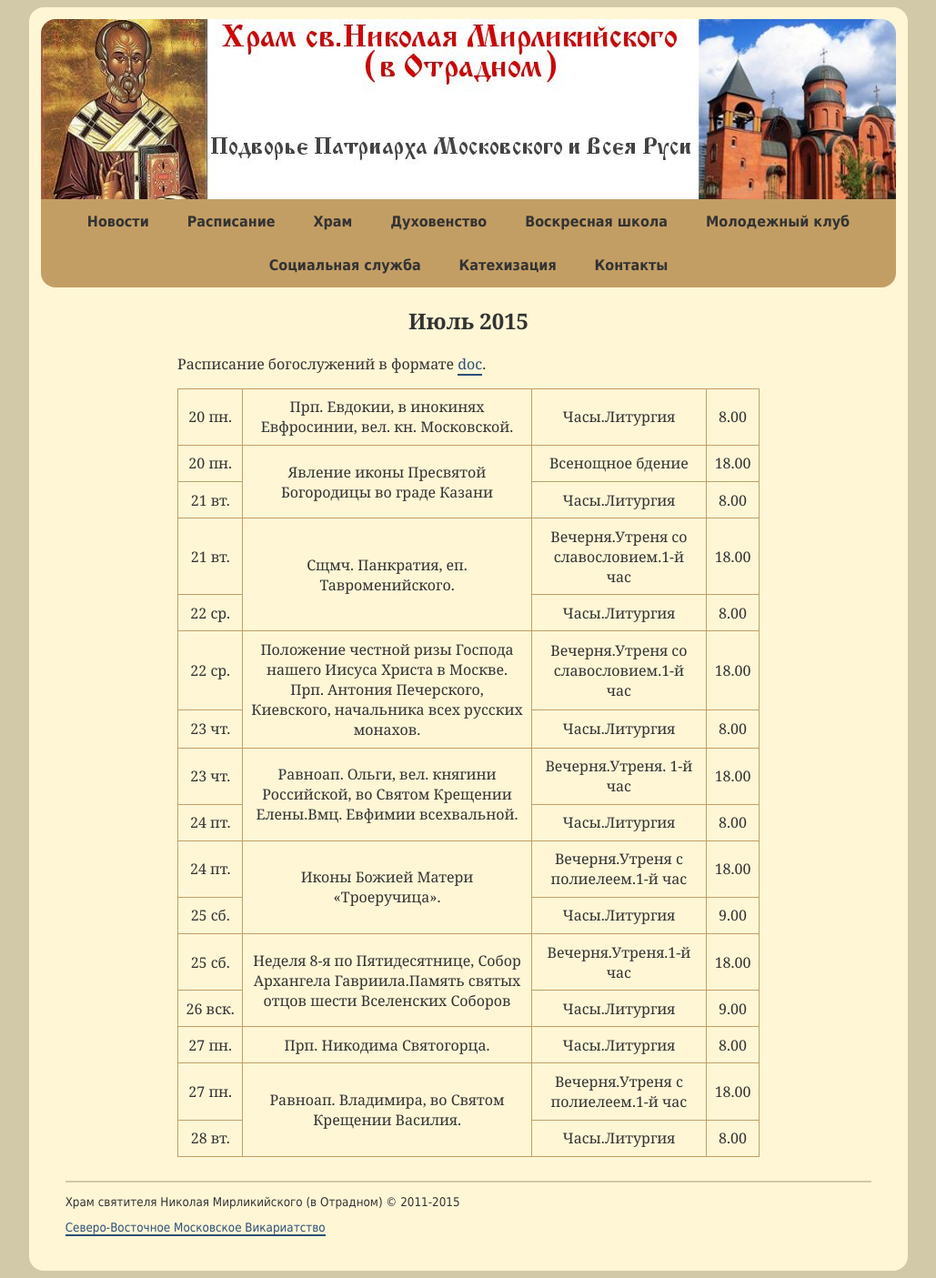
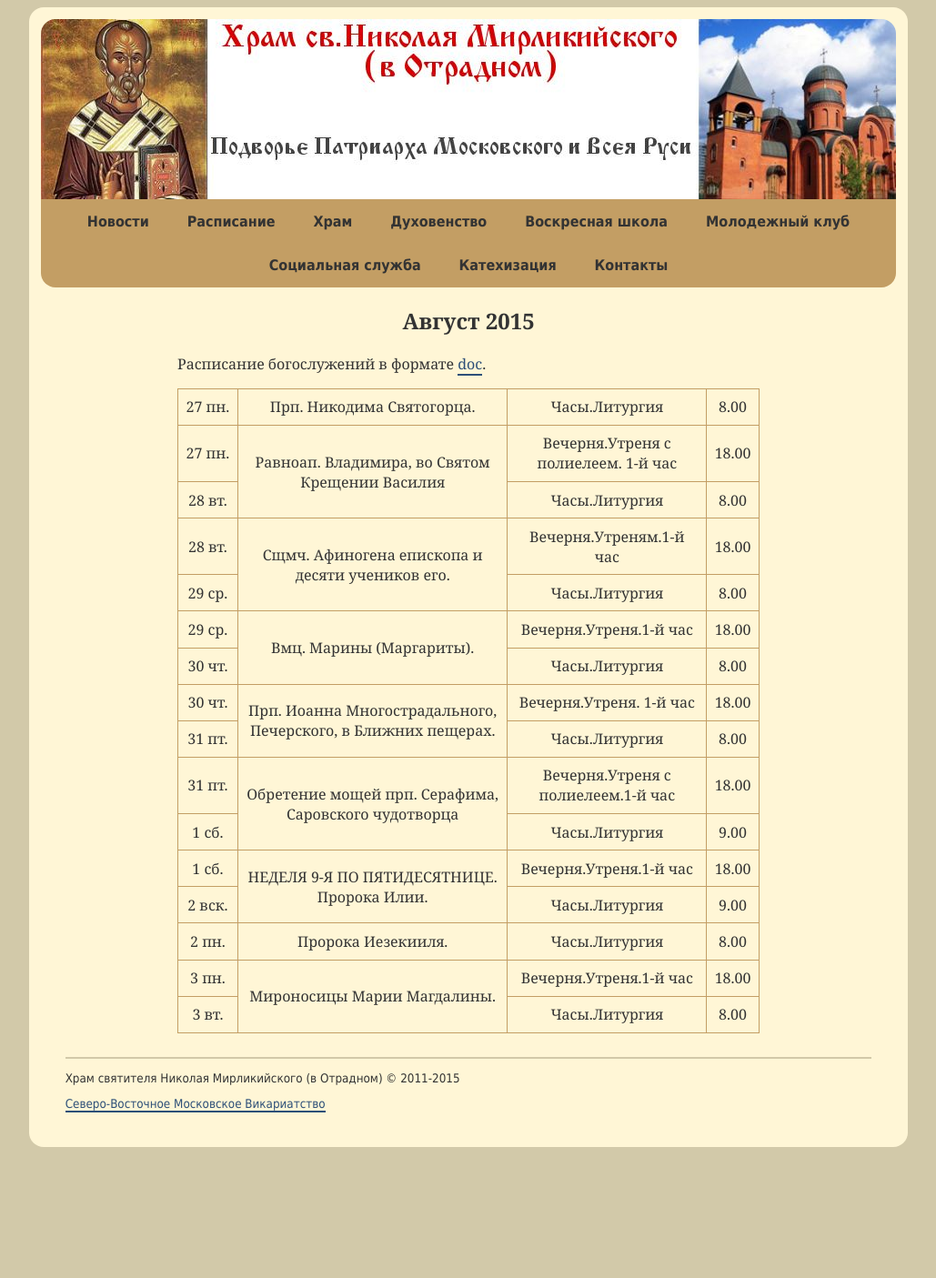
Before and after one commit to hramotradnoe/hramotradnoe.github.io, a Jekyll site: the page built from schedule/index.html, in a window 1280 px wide. Shown: the whole page at 91% size, without its empty margins (125-1154 px from the left). Built offline with Jekyll 4.4.1, drawn with Linux system fonts in a browser that asks for light colours; Markdown is read by kramdown in place of the engine named in the settings; after the commit the page ends 1269 px from its top, so only the background shows below that.

Commit message:
расписание на август

```diff
--- a/_data/schedule.yml
+++ b/_data/schedule.yml
@@ -1,69 +1,69 @@
-period: Июль 2015
-link: https://docs.google.com/document/d/1f1d66bF8ZHsmK_GeO9e_noYoTKM2krdN0GIojeuEuiA/edit?pli=1
+period: Август 2015
+link: https://docs.google.com/document/d/1uuE9xhTuOiFAjOGwbaVZb1gSC1xGTzW5ULEB5LPkpV8/edit
 timetable:
- - description : "Прп. Евдокии, в инокинях Евфросинии, вел. кн. Московской."
-   services    :
-      - day   : 20&nbsp;пн.
-        time  : '8.00'
-        title : "Часы.Литургия"
- - description : "Явление иконы Пресвятой Богородицы во граде Казани"
-   services    :
-      - day   : 20&nbsp;пн.
-        time  : '18.00'
-        title : "Всенощное бдение"
-      - day   : 21&nbsp;вт.
-        time  : '8.00'
-        title : "Часы.Литургия"
- - description : "Сщмч. Панкратия, еп. Тавроменийского."
-   services    :
-      - day   : 21&nbsp;вт.
-        time  : '18.00'
-        title : "Вечерня.Утреня со славословием.1-й час"
-      - day   : 22&nbsp;ср.
-        time  : '8.00'
-        title : "Часы.Литургия"
- - description : "Положение честной ризы Господа нашего Иисуса Христа в Москве. Прп. Антония Печерского, Киевского, начальника всех русских монахов."
-   services    :
-      - day   : 22&nbsp;ср.
-        time  : '18.00'
-        title : "Вечерня.Утреня со славословием.1-й час"
-      - day   : 23&nbsp;чт.
-        time  : '8.00'
-        title : "Часы.Литургия"
- - description : "Равноап. Ольги, вел. княгини Российской, во Святом Крещении Елены.Вмц. Евфимии всехвальной."
-   services    :
-      - day   : 23&nbsp;чт.
-        time  : '18.00'
-        title : "Вечерня.Утреня. 1-й час"
-      - day   : 24&nbsp;пт.
-        time  : '8.00'
-        title : "Часы.Литургия"
- - description : "Иконы Божией Матери «Троеручица»."
-   services    :
-      - day   : 24&nbsp;пт.
-        time  : '18.00'
-        title : "Вечерня.Утреня с полиелеем.1-й час"
-      - day   : 25&nbsp;сб.
-        time  : '9.00'
-        title : "Часы.Литургия"
- - description : "Неделя 8-я по Пятидесятнице, Собор Архангела Гавриила.Память святых отцов шести Вселенских Соборов"
-   services    :
-      - day   : 25&nbsp;сб.
-        time  : '18.00'
-        title : "Вечерня.Утреня.1-й час"
-      - day   : 26&nbsp;вск.
-        time  : '9.00'
-        title : "Часы.Литургия"
  - description : "Прп. Никодима Святогорца."
    services    :
       - day   : 27&nbsp;пн.
         time  : '8.00'
         title : "Часы.Литургия"
- - description : "Равноап. Владимира, во Святом Крещении Василия."
+ - description : "Равноап. Владимира, во Святом Крещении Василия"
    services    :
       - day   : 27&nbsp;пн.
         time  : '18.00'
-        title : "Вечерня.Утреня с полиелеем.1-й час"
+        title : "Вечерня.Утреня с полиелеем. 1-й час"
       - day   : 28&nbsp;вт.
         time  : '8.00'
         title : "Часы.Литургия"
+ - description : "Сщмч. Афиногена епископа и десяти учеников его."
+   services    :
+      - day   : 28&nbsp;вт.
+        time  : '18.00'
+        title : "Вечерня.Утреням.1-й час"
+      - day   : 29&nbsp;ср.
+        time  : '8.00'
+        title : "Часы.Литургия"
+ - description : "Вмц. Марины (Маргариты)."
+   services    :
+      - day   : 29&nbsp;ср.
+        time  : '18.00'
+        title : "Вечерня.Утреня.1-й час"
+      - day   : 30&nbsp;чт.
+        time  : '8.00'
+        title : "Часы.Литургия"
+ - description : "Прп. Иоанна Многострадального, Печерского, в Ближних пещерах."
+   services    :
+      - day   : 30&nbsp;чт.
+        time  : '18.00'
+        title : "Вечерня.Утреня. 1-й час"
+      - day   : 31&nbsp;пт.
+        time  : '8.00'
+        title : "Часы.Литургия"
+ - description : "Обретение мощей прп. Серафима, Саровского чудотворца"
+   services    :
+      - day   : 31&nbsp;пт.
+        time  : '18.00'
+        title : "Вечерня.Утреня с полиелеем.1-й час"
+      - day   : 1&nbsp;сб.
+        time  : '9.00'
+        title : "Часы.Литургия"
+ - description : "НЕДЕЛЯ 9-Я ПО ПЯТИДЕСЯТНИЦЕ. Пророка Илии."
+   services    :
+      - day   : 1&nbsp;сб.
+        time  : '18.00'
+        title : "Вечерня.Утреня.1-й час"
+      - day   : 2&nbsp;вск.
+        time  : '9.00'
+        title : "Часы.Литургия"
+ - description : "Пророка Иезекииля."
+   services    :
+      - day   : 2&nbsp;пн.
+        time  : '8.00'
+        title : "Часы.Литургия"
+ - description : "Мироносицы Марии Магдалины."
+   services    :
+      - day   : 3&nbsp;пн.
+        time  : '18.00'
+        title : "Вечерня.Утреня.1-й час"
+      - day   : 3&nbsp;вт.
+        time  : '8.00'
+        title : "Часы.Литургия"
```
